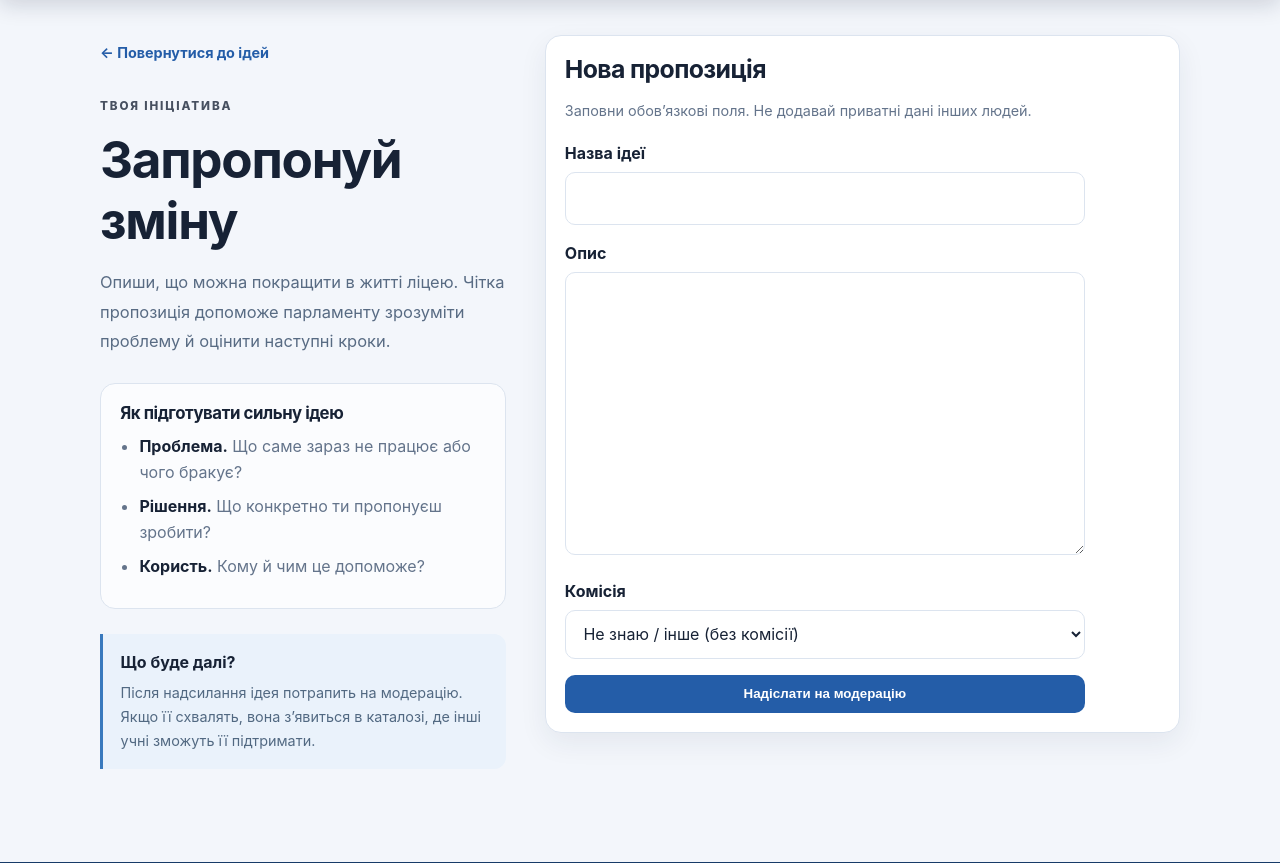
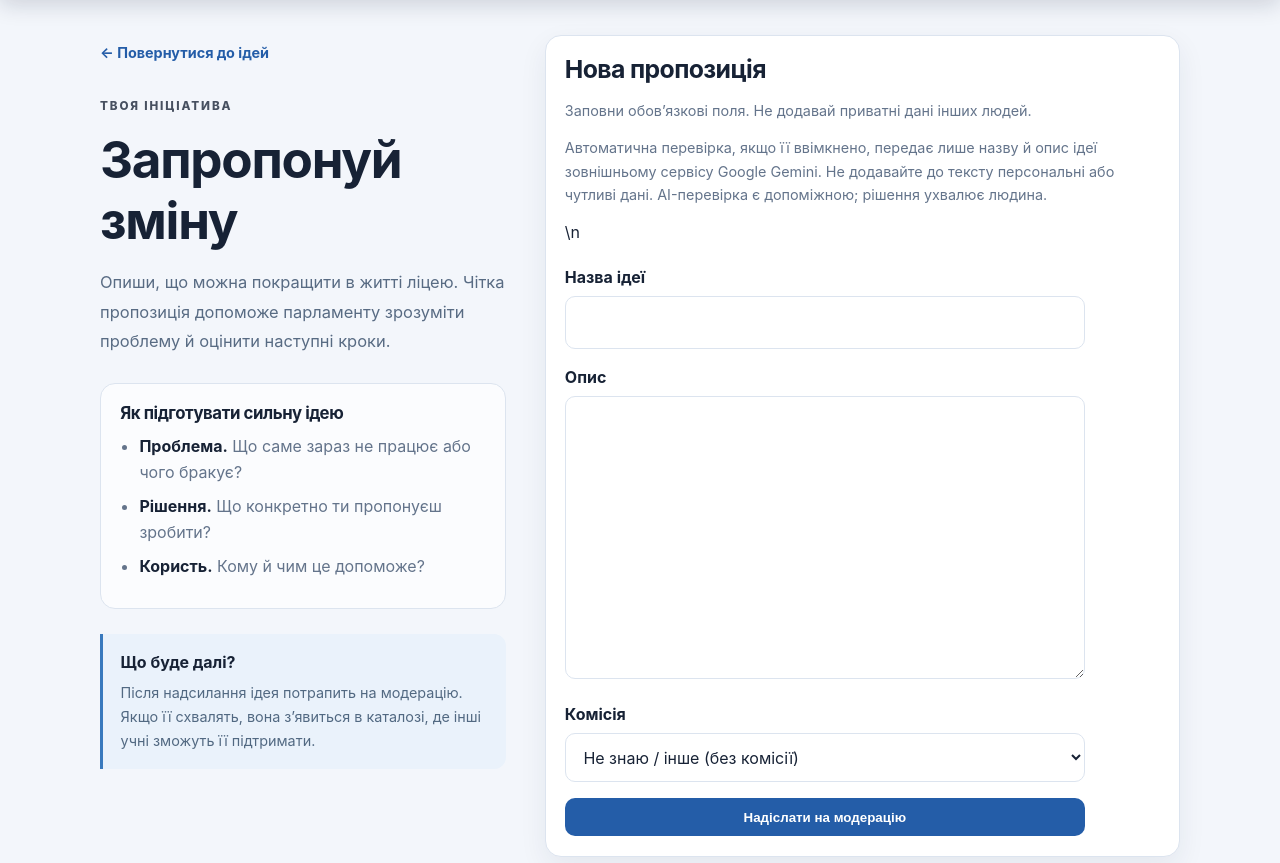
Before and after one commit to ballzdb/parlament-online, a Django app: page /ideas/create/ in a window 1280 px wide. Shown: the part 88-951 px from the top of the page. Run offline with Django 5.2, Linux system fonts and the light colour scheme; the visitor is signed in with stand-in values (Sample User, id 1); data comes from the database, SQL or seed files in the repository; parts of the project's set-up code (start-up, migrations or seed data) failed here and were passed over.

Commit message:
Disclose optional external AI screening to idea authors

```diff
--- a/templates/ideas/create.html
+++ b/templates/ideas/create.html
@@ -20,7 +20,8 @@
     <section class="card form-card idea-create-card">
       <h2>Нова пропозиція</h2>
       <p class="meta">Заповни обов’язкові поля. Не додавай приватні дані інших людей.</p>
-      <form method="post" class="form-grid">
+
+  <p class="meta" role="note">Автоматична перевірка, якщо її ввімкнено, передає лише назву й опис ідеї зовнішньому сервісу Google Gemini. Не додавайте до тексту персональні або чутливі дані. AI-перевірка є допоміжною; рішення ухвалює людина.</p>\n  <form method="post" class="form-grid">
         {% csrf_token %}
         {{ form.non_field_errors }}
         {% for field in form %}
```
